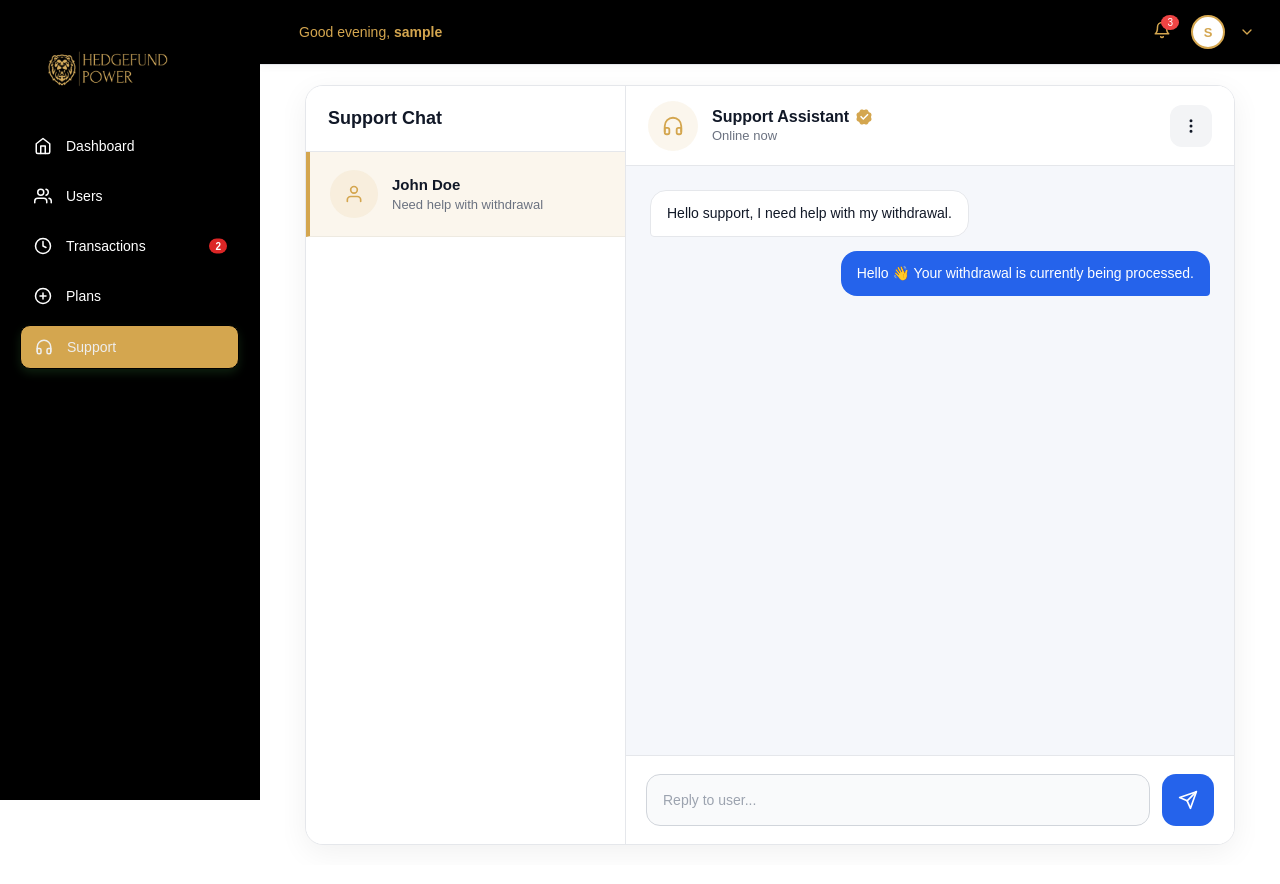
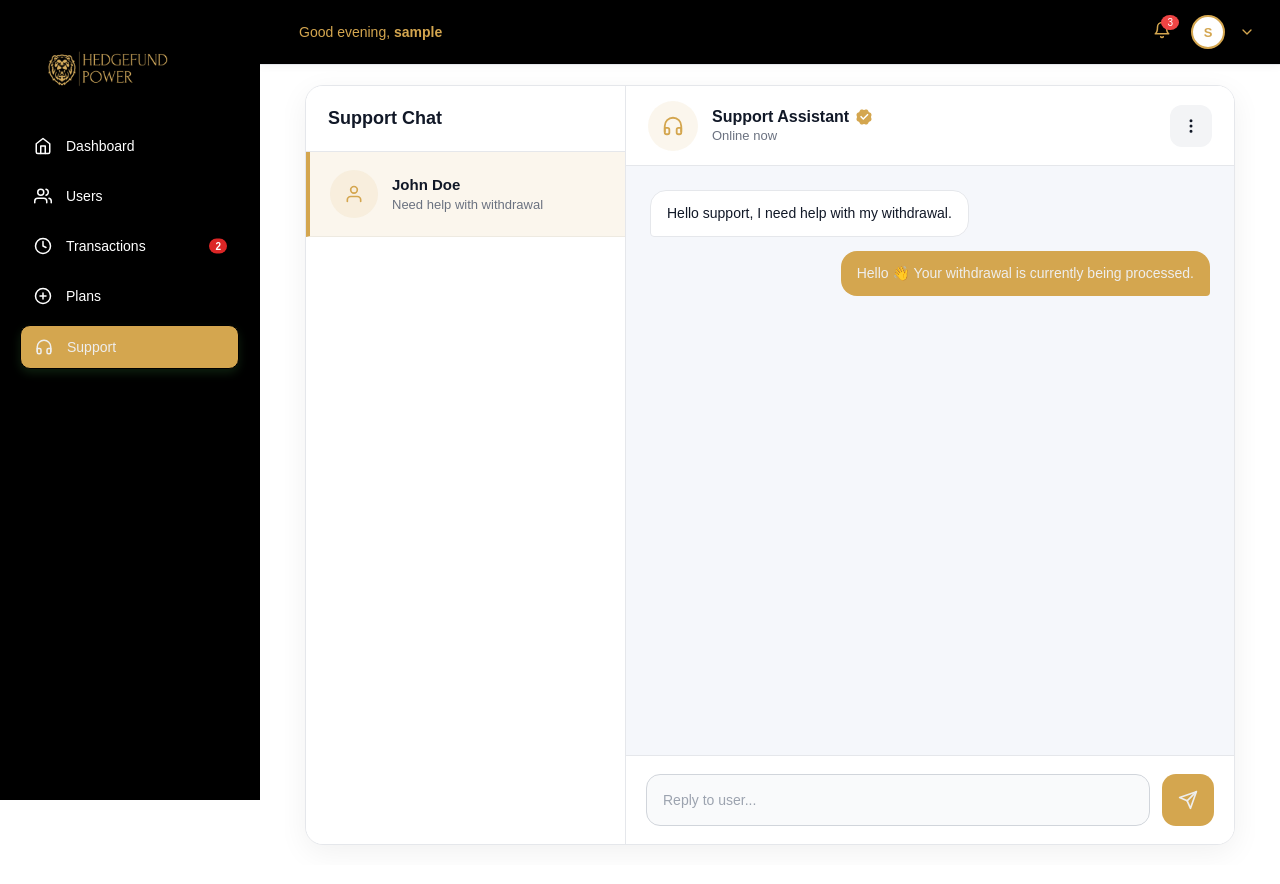
Before and after one commit to ay30bg/admin-hedgefund, a React (Create React App) app: page /admin/support in a window 1280 px wide. Shown: the top 884 px of the page. Built offline with nearby package versions, Linux system fonts and the light colour scheme; no server answers; sample sign-in values are in the browser's storage.

Commit message:
Update adminSupport.css

```diff
--- a/src/styles/adminSupport.css
+++ b/src/styles/adminSupport.css
@@ -337,9 +337,9 @@
 .admin-reply {
   align-self: flex-end;
 
-  background: #2563eb;
+  background: #d4a64f;
 
-  color: #ffffff;
+  color: #eee;
 
   border-bottom-right-radius: 4px;
 }
@@ -411,9 +411,9 @@
 
   border-radius: 14px;
 
-  background: #2563eb;
+  background: #d4a64f;
 
-  color: #ffffff;
+  color: #eee;
 
   display: flex;
   align-items: center;
```
